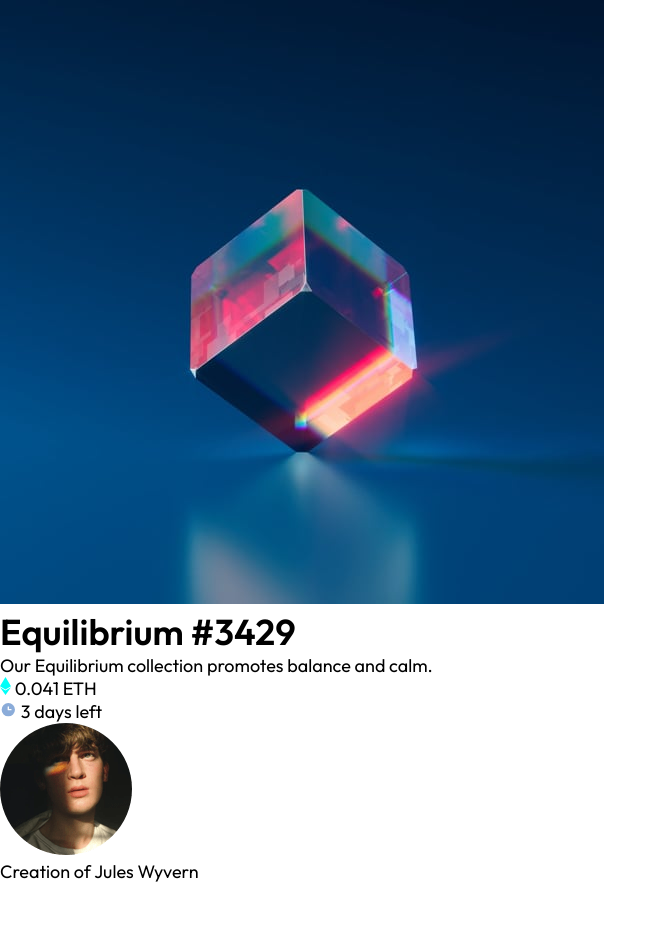
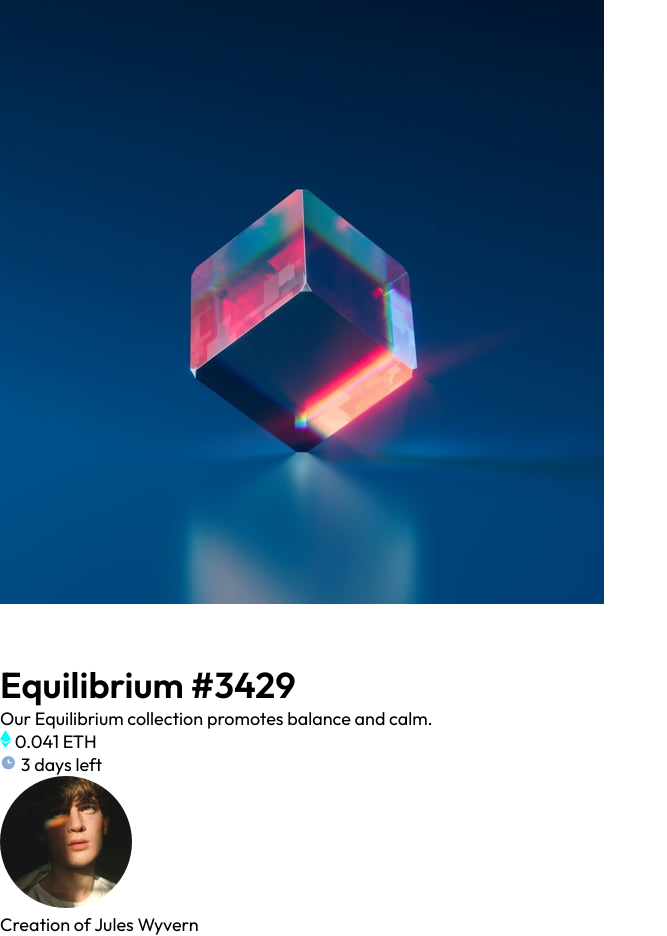
Before and after one commit to Debesta/Frontend-Mentor---NFT-preview-card-component, a plain HTML site: page index.html in a window 1280 px wide. Shown: the whole page, without its empty margins (0-667 px from the left). Before the commit the page ends 883 px from the top, so only its background shows below. Drawn offline with Linux system fonts and the light colour scheme.

Commit message:
revised structure with .cube

```diff
--- a/index.html
+++ b/index.html
@@ -15,12 +15,16 @@
 <body>
   <main>
     <div class="card">
-      <img src="./images/image-equilibrium.jpg" alt="Cube standing on a single chip" class="cube">
+      <div class="main-image">
+        <img src="./images/image-equilibrium.jpg" alt="Cube standing on a single chip" class="cube">
+        <div class="eye-image"><img src="./images/icon-view.svg" alt="Icon that looks like eye" class="eye"></div>
+      </div>
       <div class="text">
         <h1>Equilibrium #3429</h1>
         <p>Our Equilibrium collection promotes balance and calm.</p>
         <div class="amount-time">
-          <p class="amount"><img src="./images/icon-ethereum.svg" alt="Icon that looks like crypto ethereum"> 0.041 ETH</p>
+          <p class="amount"><img src="./images/icon-ethereum.svg" alt="Icon that looks like crypto ethereum"> 0.041 ETH
+          </p>
           <p class="time"><img src="./images/icon-clock.svg" alt="Icon that looks like clock"> 3 days left</p>
         </div>
       </div>
```
